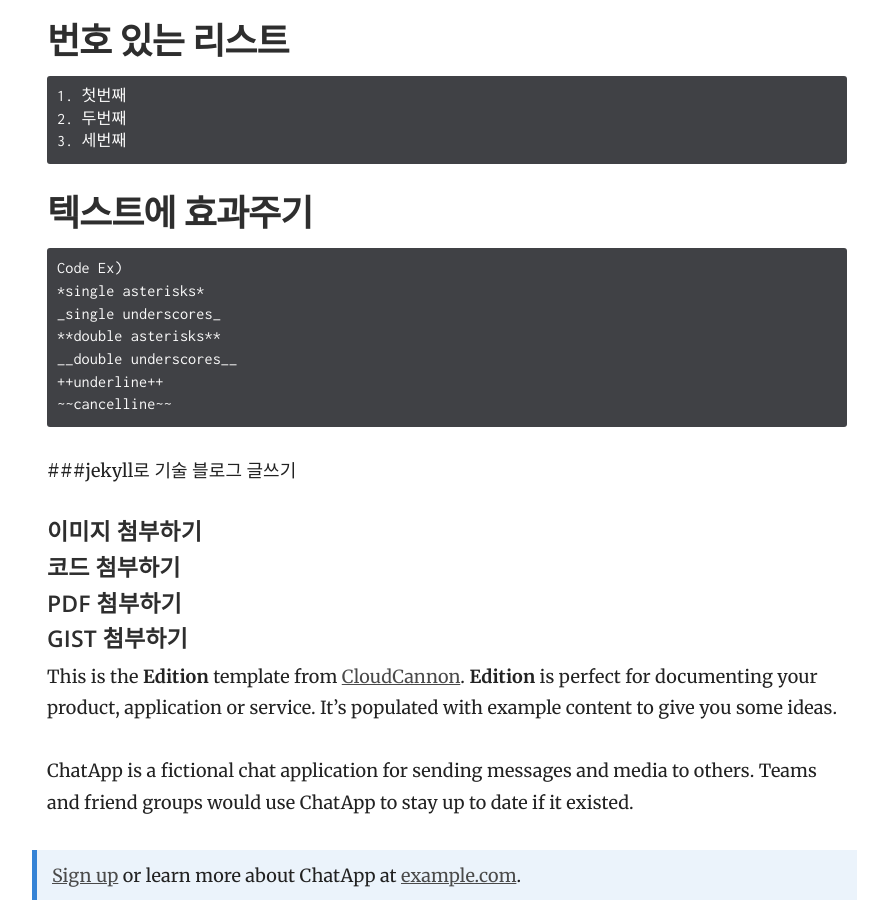
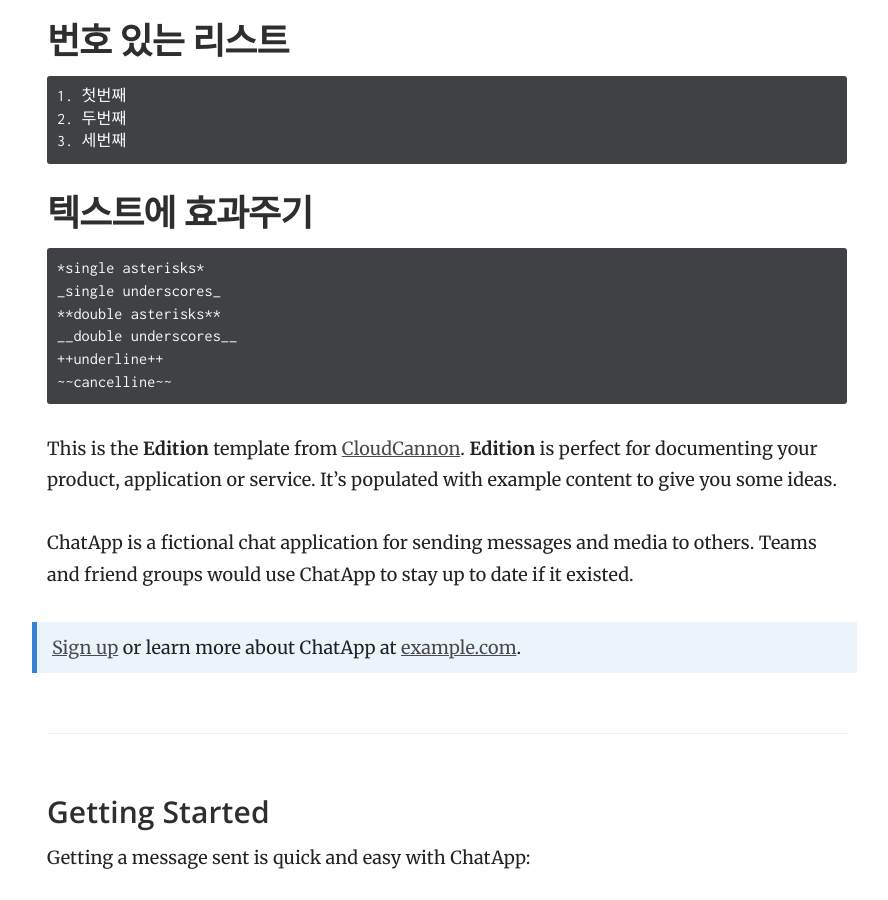
Before and after one commit to j2yes/j2yes.github.io, a Jekyll site: the page built from index.md, in a window 1280 px wide and 900 px high, scrolled down 2347 px. Shown: the whole window, without its empty margins (343-1231 px from the left). Built offline with Jekyll 4.4.1, drawn with Linux system fonts in a browser that asks for light colours; comment, search, counter and statistics services are not loaded.

Commit message:
Updated 'index.md' via CloudCannon

````diff
--- a/index.md
+++ b/index.md
@@ -89,7 +89,6 @@
 ## 텍스트에 효과주기
 
 ```
-Code Ex)
 *single asterisks*
 _single underscores_
 **double asterisks**
@@ -98,15 +97,8 @@
 ~~cancelline~~
 ```
 
-###jekyll로 기술 블로그 글쓰기
 
-#### 이미지 첨부하기
 
-#### 코드 첨부하기
-
-#### PDF 첨부하기
-
-#### GIST 첨부하기
 
 
 This is the **Edition** template from [CloudCannon](http://cloudcannon.com/).
````
